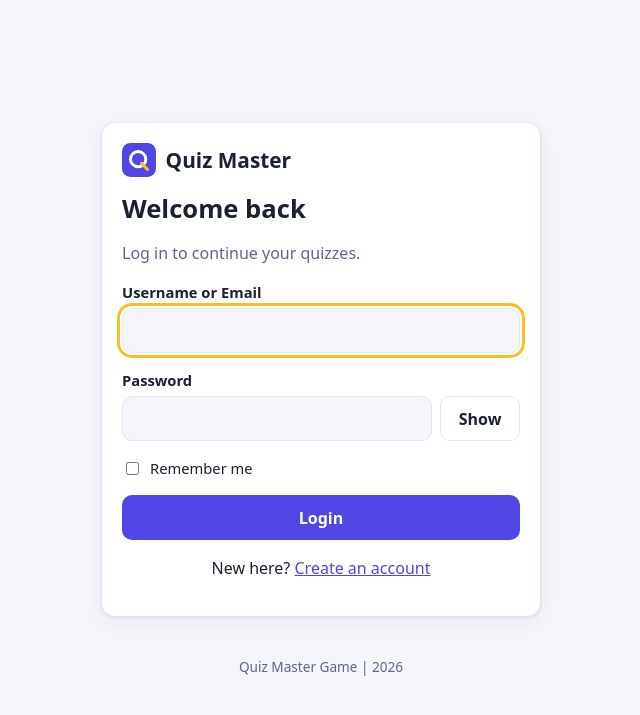
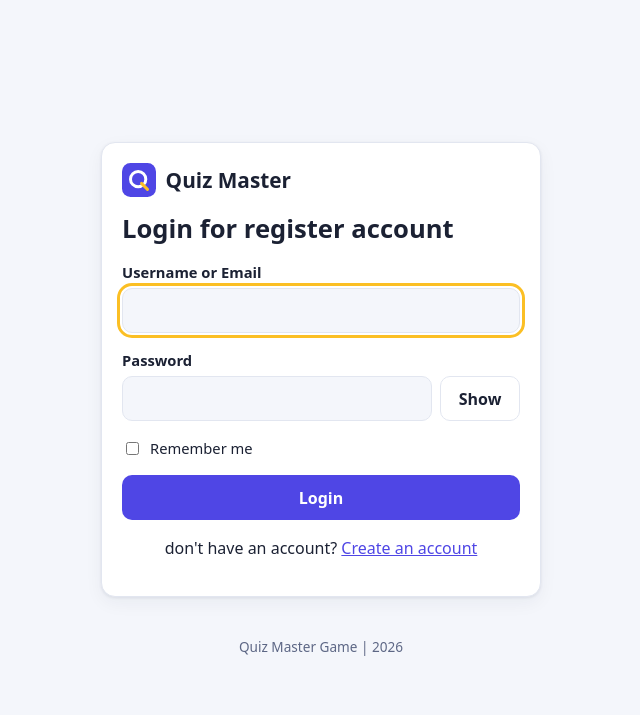
Before and after one commit to sa2004-1992/quiz-master-api, a Flask app: page /login in a window 1280 px wide. Shown: the top 715 px of the page, without its empty margins (319-959 px from the left). Run offline with Flask 3, Linux system fonts and the light colour scheme; parts of the project's set-up code (start-up, migrations or seed data) failed here and were passed over; some libraries are stand-ins or nearby versions.

Commit message:
Add files via upload

```diff
--- a/app/templates/login.html
+++ b/app/templates/login.html
@@ -1,8 +1,8 @@
 {% extends "auth_base.html" %}
 {% block title %}Login{% endblock %}
 {% block content %}
-<h1>Welcome back</h1>
-<p class="muted">Log in to continue your quizzes.</p>
+<h1>Login for register account</h1>
+<p class="muted"></p>
 {% if error %}<div class="alert alert-error" role="alert">{{ error }}</div>{% endif %}
 <form method="post" novalidate data-validate="login">
   <input type="hidden" name="csrf_token" value="{{ csrf_token() }}">
@@ -14,5 +14,5 @@
   <label class="check"><input type="checkbox" name="remember"> Remember me</label>
   <button class="btn btn-primary btn-block" type="submit">Login</button>
 </form>
-<p class="auth-switch">New here? <a href="{{ url_for('auth.register') }}">Create an account</a></p>
+<p class="auth-switch">don't have an account? <a href="{{ url_for('auth.register') }}">Create an account</a></p>
 {% endblock %}
```
Also changed, not shown: app/templates/admin_questions.html (+5 -2 lines).
